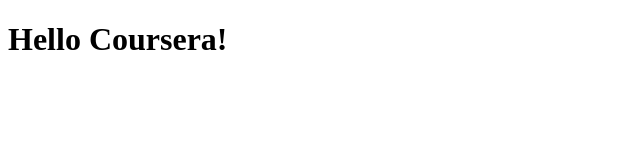
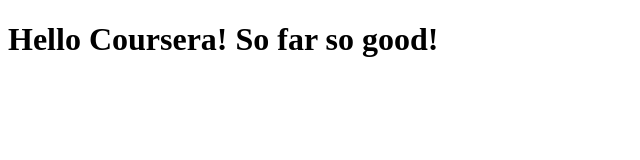
Before and after one commit to HyeprBoy/coursera_johnshopskin, a plain HTML site: page site/index.html in a window 1280 px wide. Shown: the whole page, without its empty margins (0-640 px from the left). Drawn offline with Linux system fonts and the light colour scheme.

Commit message:
Small addtion to our page content

```diff
--- a/site/index.html
+++ b/site/index.html
@@ -4,6 +4,6 @@
 	<title>Hello Coursera!</title>
 </head>
 <body>
-<h1>Hello Coursera!</h1>
+<h1>Hello Coursera! So far so good!</h1>
 </body>
 </html>
```
